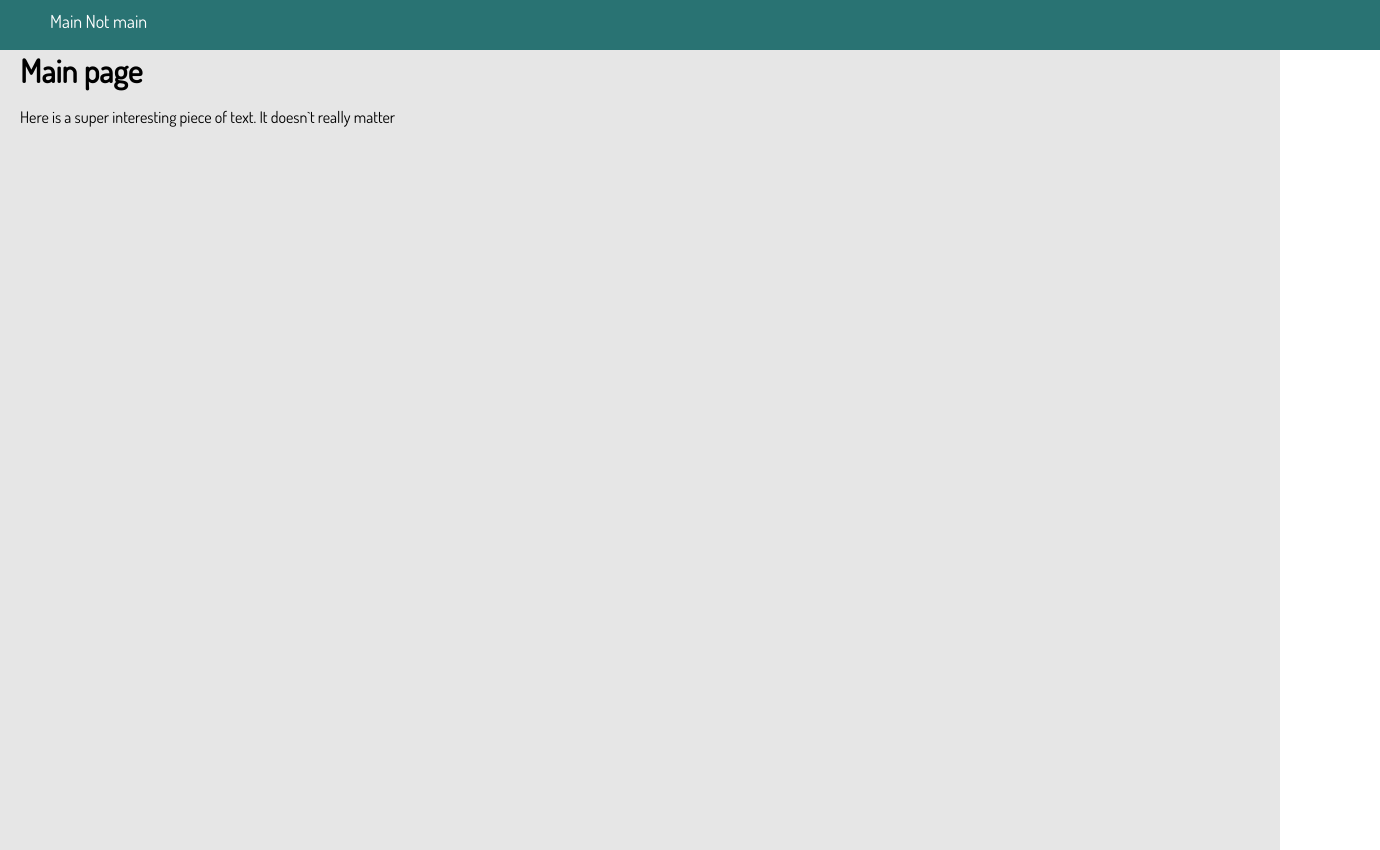
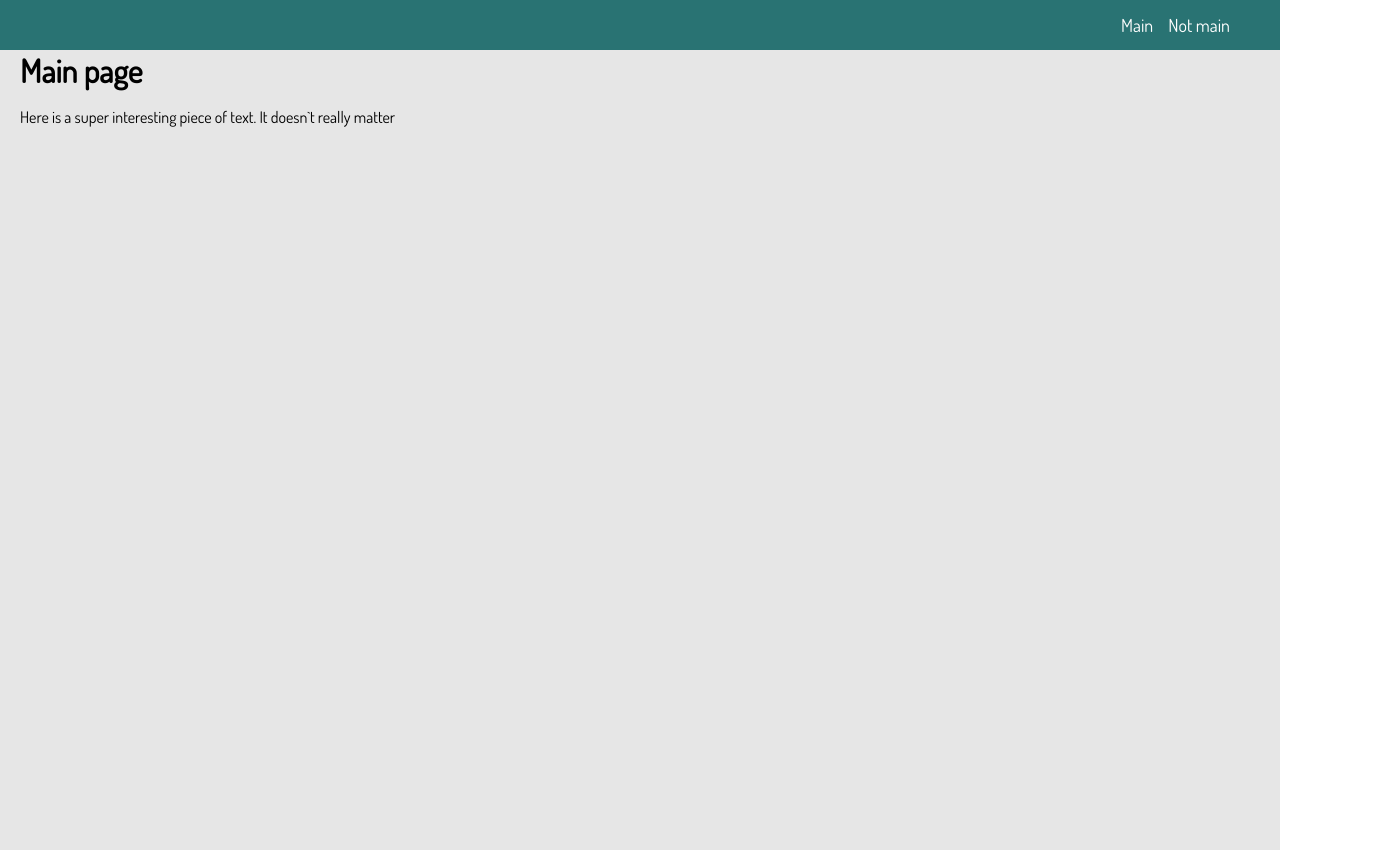
Before and after one commit to d3byte/create-navbar-guideline, a plain HTML site: page index.html in a window 1280 px wide. Shown: the whole page, 1380 px wide, since content can reach past the window. Drawn offline with Linux system fonts and the light colour scheme.

Commit message:
stage-2 done

```diff
--- a/index.html
+++ b/index.html
@@ -9,7 +9,7 @@
     </head>
     <body>
         <header class="navbar">
-            <a class="text-white" href="">Main</a>
+            <a class="text-white m-right-15" href="">Main</a>
             <a class="text-white" href="">Not main</a>
         </header>
         <div class="section background-color-platinum" id="1st-section">
--- a/style.css
+++ b/style.css
@@ -15,7 +15,9 @@ a {
 }
 
 .navbar {
-    width: 100%;
+    display: flex;
+    align-items: center;
+    justify-content: flex-end;
     min-height: 30px;
     overflow: hidden;
     background: #297373;
@@ -26,7 +28,9 @@ a {
     margin: 0;
 }
 
-
+.m-right-15 {
+    margin-right: 15px;
+}
 
 .text-bold {
     font-weight: bold;
```
